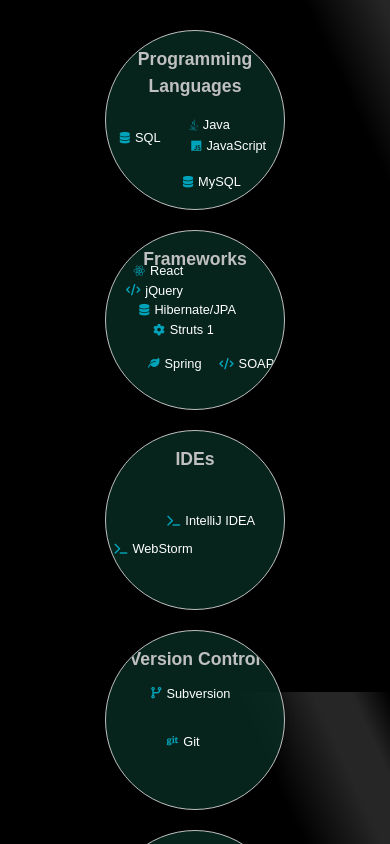
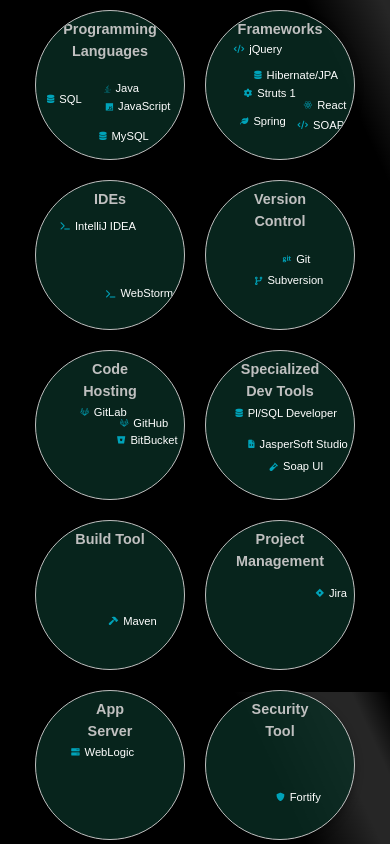
Before and after one commit to ethan5191/portfolio_v2, a Next.js app: page / in a window 390 px wide. Shown: the part 6060-6904 px from the top of the page. Built offline with nearby package versions, Linux system fonts and the light colour scheme.

Commit message:
Adjusted circles styles to have them overlap. Added hover effects on desktop to give them focus

```diff
--- a/app/components/skills2/SkillsSection2.tsx
+++ b/app/components/skills2/SkillsSection2.tsx
@@ -1,29 +1,80 @@
 'use client';
 
-import React, { useEffect, useRef } from 'react';
+import React, {useEffect, useRef} from 'react';
 import styles from './skillsSection2.module.css';
 import sectionStyles from "@/app/components/shared/sectionContent.module.css";
 
 import ToolGroupCircle from './ToolGroupCircle';
 
-interface Tool { name: string; iconClass?: string; }
+interface Tool {
+    name: string;
+    iconClass?: string;
+}
+
 interface ToolGroupData {
     header: string[];
     tools: Tool[];
+    modifierClassName?: string;
 }
 
 const toolGroupsData: ToolGroupData[] = [
-    { header: ['Programming', 'Languages'], tools: [ { name: 'Java', iconClass: 'fab fa-java' }, { name: 'SQL', iconClass: 'fas fa-database' }, { name: 'JavaScript', iconClass: 'fab fa-js' }, { name: 'MySQL', iconClass: 'fas fa-database'}], },
-    { header: ['Frameworks'], tools: [ { name: 'Spring', iconClass: 'fas fa-leaf' }, { name: 'Struts 1', iconClass: 'fas fa-cog' }, { name: 'Hibernate/JPA', iconClass: 'fas fa-database' }, { name: 'SOAP', iconClass: 'fas fa-code'}, { name: 'jQuery', iconClass: 'fas fa-code'}, { name: 'React', iconClass: 'fab fa-react'}], },
-    { header: ['IDEs'], tools: [ { name: 'IntelliJ IDEA', iconClass: 'fas fa-terminal' }, { name: 'WebStorm', iconClass: 'fas fa-terminal' }, ], },
-    { header: ['Version Control'], tools: [ { name: 'Git', iconClass: 'fab fa-git' }, { name: 'Subversion', iconClass: 'fas fa-code-branch' }, ] },
-    { header: ['Code Hosting'], tools: [ { name: 'GitLab', iconClass: 'fab fa-gitlab' }, { name: 'BitBucket', iconClass: 'fab fa-bitbucket' }, { name: 'GitHub', iconClass: 'fab fa-gitlab' }], },
-    { header: ['Specialized', 'Dev Tools'], tools: [ { name: 'JasperSoft Studio', iconClass: 'fas fa-file-code' }, { name: 'Pl/SQL Developer', iconClass: 'fas fa-database' }, { name: 'Soap UI', iconClass: 'fas fa-vial' }, ], },
-    { header: ['Build Tool'], tools: [ { name: 'Maven', iconClass: 'fas fa-hammer' }], },
-    { header: ['Project', 'Management'], tools: [ { name: 'Jira', iconClass: 'fab fa-jira' }], },
-    { header: ['App Server'], tools: [ { name: 'WebLogic', iconClass: 'fas fa-server' }], },
-    { header: ['Security Tool'], tools: [ { name: 'Fortify', iconClass: 'fas fa-shield-alt' }], },
-    { header: ['Methodologies'], tools: [ { name: 'Agile', iconClass: 'fas fa-tasks' }, { name: 'Scrum', iconClass: 'fas fa-users' }], }
+    {
+        header: ['Programming', 'Languages'],
+        tools: [{name: 'Java', iconClass: 'fab fa-java'}, {
+            name: 'SQL',
+            iconClass: 'fas fa-database'
+        }, {name: 'JavaScript', iconClass: 'fab fa-js'}, {name: 'MySQL', iconClass: 'fas fa-database'}],
+        modifierClassName: 'languagesCircle',
+    },
+    {
+        header: ['Frameworks'],
+        tools: [{name: 'Spring', iconClass: 'fas fa-leaf'}, {
+            name: 'Struts 1',
+            iconClass: 'fas fa-cog'
+        }, {name: 'Hibernate/JPA', iconClass: 'fas fa-database'}, {
+            name: 'SOAP',
+            iconClass: 'fas fa-code'
+        }, {name: 'jQuery', iconClass: 'fas fa-code'}, {name: 'React', iconClass: 'fab fa-react'}],
+        modifierClassName: 'frameworksCircle',
+    },
+    {
+        header: ['IDEs'],
+        tools: [{name: 'IntelliJ IDEA', iconClass: 'fas fa-terminal'}, {
+            name: 'WebStorm',
+            iconClass: 'fas fa-terminal'
+        },],
+        modifierClassName: 'idesCircle',
+    },
+    {
+        header: ['Version Control'],
+        tools: [{name: 'Git', iconClass: 'fab fa-git'}, {name: 'Subversion', iconClass: 'fas fa-code-branch'},],
+        modifierClassName: 'vcCircle',
+    },
+    {
+        header: ['Code Hosting'],
+        tools: [{name: 'GitLab', iconClass: 'fab fa-gitlab'}, {
+            name: 'BitBucket',
+            iconClass: 'fab fa-bitbucket'
+        }, {name: 'GitHub', iconClass: 'fab fa-gitlab'}],
+        modifierClassName: 'codeHostingCircle',
+    },
+    {
+        header: ['Specialized', 'Dev Tools'],
+        tools: [{name: 'JasperSoft Studio', iconClass: 'fas fa-file-code'}, {
+            name: 'Pl/SQL Developer',
+            iconClass: 'fas fa-database'
+        }, {name: 'Soap UI', iconClass: 'fas fa-vial'},],
+        modifierClassName: 'specializedCircle',
+    },
+    {header: ['Build Tool'], tools: [{name: 'Maven', iconClass: 'fas fa-hammer'}], modifierClassName: 'buildCircle',},
+    {header: ['Project', 'Management'], tools: [{name: 'Jira', iconClass: 'fab fa-jira'}], modifierClassName: 'pmCircle',},
+    {header: ['App Server'], tools: [{name: 'WebLogic', iconClass: 'fas fa-server'}], modifierClassName: 'appServerCircle',},
+    {header: ['Security Tool'], tools: [{name: 'Fortify', iconClass: 'fas fa-shield-alt'}], modifierClassName: 'securityCircle',},
+    {
+        header: ['Methodologies'],
+        tools: [{name: 'Agile', iconClass: 'fas fa-tasks'}, {name: 'Scrum', iconClass: 'fas fa-users'}],
+        modifierClassName: 'agileCircle',
+    }
 ];
 
 const SkillsSection = () => {
@@ -32,7 +83,12 @@ const SkillsSection = () => {
     useEffect(() => {
         console.log("useEffect running. circlesContainerRef.current:", circlesContainerRef.current);
 
-        const checkCollision = (rect1: { top: number; left: number; right: number; bottom: number; }, rect2: { top: number; left: number; right: number; bottom: number; }) => {
+        const checkCollision = (rect1: { top: number; left: number; right: number; bottom: number; }, rect2: {
+            top: number;
+            left: number;
+            right: number;
+            bottom: number;
+        }) => {
 
             return !(
                 rect1.right < rect2.left ||
@@ -103,7 +159,7 @@ const SkillsSection = () => {
                             Math.pow(potentialItemLeft + itemWidth / 2 - circleCenterX, 2) +
                             Math.pow(potentialItemTop + itemHeight / 2 - circleCenterY, 2)
                         );
-                        const itemHalfDiagonal = Math.sqrt(Math.pow(itemWidth/2, 2) + Math.pow(itemHeight/2, 2));
+                        const itemHalfDiagonal = Math.sqrt(Math.pow(itemWidth / 2, 2) + Math.pow(itemHeight / 2, 2));
                         const isInsideCircle = (distFromCircleCenterToItemCenter + itemHalfDiagonal) <= circleRadius;
                         let hasCollision = false;
                         const potentialItemRect = {
@@ -148,7 +204,9 @@ const SkillsSection = () => {
             });
         };
         const animationFrameId = requestAnimationFrame(setRandomPositions);
-        const handleResize = () => { requestAnimationFrame(setRandomPositions); };
+        const handleResize = () => {
+            requestAnimationFrame(setRandomPositions);
+        };
         window.addEventListener('resize', handleResize);
 
         return () => {
@@ -167,6 +225,7 @@ const SkillsSection = () => {
                         key={group.header.join(' ')}
                         headerText={group.header}
                         tools={group.tools}
+                        modifierClassName={group.modifierClassName}
                     />
                 ))}
             </div>
--- a/app/components/skills2/ToolGroupCircle.tsx
+++ b/app/components/skills2/ToolGroupCircle.tsx
@@ -9,12 +9,13 @@ interface Tool {
 interface ToolGroupCircleProps {
     headerText: string[];
     tools: Tool[];
+    modifierClassName?: string;
 }
 
-const ToolGroupCircle: React.FC<ToolGroupCircleProps> = ({headerText, tools /* , modifierClassName */}) => {
+const ToolGroupCircle: React.FC<ToolGroupCircleProps> = ({headerText, tools , modifierClassName}) => {
 
     return (
-        <div className={styles.toolGroupCircle}>
+        <div className={`${styles.toolGroupCircle} ${modifierClassName ? styles[modifierClassName] : ''}`}>
             <div className={styles.groupHeader}>
                 <h3>
                     {headerText.map((line, index) => (
--- a/app/components/skills2/skillsSection2.module.css
+++ b/app/components/skills2/skillsSection2.module.css
@@ -5,82 +5,170 @@
 }
 
 .toolCirclesContainer {
-    display: flex;
-    flex-wrap: wrap;
-    gap: 30px;
-    justify-content: center;
-    align-items: center;
+    /* Remove Flexbox properties that prevent overlap */
+    display: block; /* Change from flex */
+    flex-wrap: wrap; /* Remove */
+    gap: 30px; /* Remove */
+    justify-content: center; /* Remove */
+    align-items: center; /* Remove */
+
+    position: relative; /* Needed so absolute children position relative to this container */
     margin-top: 40px;
+    /* Define a height or min-height that is large enough to contain all absolutely positioned circles */
+    /* Adjust this value based on how far down your lowest circle is positioned */
+    min-height: 800px; /* Example min-height - Adjust as needed */
+    width: 100%; /* Allow container to take full width */
+    /* If you want the container itself centered and not span full width: */
+    /* max-width: 1200px; */
+    /* margin-left: auto; margin-right: auto; */
 }
 
-.toolGroupCircle {
+
+/* *** Styles for the Tool Group Circle Container (Applied to all circles) *** */
+.toolGroupCircle { /* Style the container div into a circle */
     width: 225px;
     height: 225px;
     border-radius: 50%;
     border: 1px solid #C0C0C0;
     background-color: rgba(9, 46, 36, 0.8);
     box-shadow: 0 4px 8px rgba(0, 0, 0, 0.3);
-    position: relative;
+    /* *** Position circles absolutely within their container (.toolCirclesContainer) *** */
+    position: absolute; /* Change from static or relative */
+    /* Remove margin as absolute positioning uses top/left */
     margin: 0;
     overflow: hidden;
     padding-top: 2px;
+    /* Add transitions for smooth hover effects */
+    transition: border-color 0.3s ease, box-shadow 0.3s ease, transform 0.3s ease, z-index 0s ease 0.3s; /* z-index transition needs a delay to work correctly when moving away */
+    z-index: 0; /* Default stacking order */
 }
 
+/* *** Add Modifier Classes for Positioning Each Circle *** */
+/* These classes will set the top and left position for each specific circle */
+/* Adjust these top/left values to create your desired overlapped layout */
+.languagesCircle { height: 300px; width: 300px; top: 0; left: 485px; z-index: 1; } /* Programming Languages */
+.frameworksCircle { top: 200px; left: 865px; z-index: 4; } /* Frameworks */
+.idesCircle { top: 30px; left: 745px; z-index: 2; } /* IDEs (Highest z-index in this cluster) */
+
+.specializedCircle { top: 45px; left: 940px; z-index: 3; } /* Specialized Dev Tools */
+.agileCircle { top: 10px; left: 90px; z-index: 1; }
+.pmCircle { top: 200px; left: 0; z-index: 2; } /* Project Management */
+
+.securityCircle { top: 30px; left: 290px; z-index: 2; } /* Security Tool */
+.vcCircle { top: 210px; left: 550px; z-index: 5; } /* Version Control */
+.codeHostingCircle { top: 210px; left: 360px; z-index: 5; } /* Code Hosting */
+.appServerCircle { top: 220px; left: 200px; z-index: 4; } /* Application Server */
+.buildCircle { top: 165px; left: 700px; z-index: 5; } /* Build Tool */
+
+/* *** Hover Effect for Circle Focus *** */
+/* Apply styles when a tool group circle is hovered */
+.toolGroupCircle:hover {
+    z-index: 10; /* Bring the hovered circle to the front */
+    border-color: #00A3B9; /* Highlight border color (Teal Accent) */
+    box-shadow: 0 8px 20px rgba(0, 0, 0, 0.6); /* Stronger shadow on hover */
+    transform: scale(1.08); /* Slightly enlarge the circle on hover */
+    /* Adjust transition for z-index when hovering */
+    transition: border-color 0.3s ease, box-shadow 0.3s ease, transform 0.3s ease, z-index 0s ease 0s; /* z-index changes immediately when hovered */
+}
+
+
+/* Styles for the group header (keep this as is) */
 .groupHeader {
-
-    position: absolute;
+    position: absolute; /* Needs to be absolute to position within the circle */
     top: 20px;
     left: 50%;
     transform: translateX(-50%);
-
     color: #C0C0C0;
     font-size: 1.2em;
     font-weight: bold;
-    z-index: 1;
+    z-index: 1; /* Ensure header is above tool items within the circle */
     text-align: center;
     white-space: nowrap;
 }
 
+/* Styles for individual tool items (keep this as is) */
 .toolItem {
-    position: absolute;
-    top: 80px;
-    left: 50px;
-
+    position: absolute; /* Needs to be absolute for random positioning within the circle */
+    /* top and left will be set by JS */
     color: #ffffff;
     font-size: 0.9em;
     font-weight: normal;
-    z-index: 0;
+    z-index: 0; /* Below header */
     display: flex;
     align-items: center;
     gap: 5px;
 }
 
+/* Style for the icon within a tool item (keep this as is) */
 .toolItem i {
     color: #00A3B9;
     font-size: 1em;
 }
 
+/* *** Mobile Adjustments - IMPORTANT! *** */
 @media (max-width: 768px) {
+    /* Revert container to a non-absolute layout like Flexbox (column) on mobile */
     .toolCirclesContainer {
-        gap: 20px;
+        display: flex; /* Use flexbox */
+        flex-direction: row; /* Arrange circles in rows (they will wrap) */
+        flex-wrap: wrap; /* Allow circles to wrap to the next row if they don't fit */
+        justify-content: center; /* Center rows horizontally within the container */
+        align-items: center; /* Center items within their rows vertically */
+        position: static; /* Remove absolute positioning context from container */
+        min-height: auto; /* Remove fixed desktop min-height */
+        gap: 20px; /* Gap between circles */
+        margin-top: 20px; /* Adjust top margin */
+        padding-left: 10px; /* Add some horizontal padding */
+        padding-right: 10px;
+        box-sizing: border-box; /* Include padding in element's total width/height */
     }
 
+    /* Individual circles: Static in the flex flow, BUT keep position: relative */
     .toolGroupCircle {
-        width: 180px;
-        height: 180px;
-        margin: 0;
+        /* Set a fixed width and height for the circles on mobile */
+        /* Choose a width that allows two circles to fit side-by-side within the 768px range, */
+        /* considering the gap and padding. A width of 150px with 20px gap and 10px padding */
+        /* results in (150*2) + (1*20) + (2*10) = 300 + 20 + 20 = 340px needed horizontally for 2 circles. */
+        /* This fits well within 768px, and even within many screens narrower than that. */
+        width: 150px; /* Adjust this value if you want them bigger or smaller */
+        height: 150px;
+        margin: 0; /* Remove auto margin from single column view if it was set */
+        position: relative; /* <<< CRITICAL: Keep relative for item positioning within the circle */
+        top: auto; /* Ensure these override desktop absolute positions */
+        left: auto; /* Ensure these override desktop absolute positions */
+        transform: none !important; /* Override potential hover transform */
+        box-shadow: 0 4px 8px rgba(0, 0, 0, 0.3); /* Keep default shadow */
+        z-index: auto; /* Revert hover z-index effect */
+        transition: none !important; /* Disable transitions on mobile */
+        padding-top: initial; /* Revert padding-top if needed */
     }
 
+    /* Modifier classes: Ensure they override desktop absolute positioning ONLY */
+    /* They should NOT interfere with the position: relative on .toolGroupCircle */
+    .vcCircle, .codeHostingCircle, .idesCircle, .specializedCircle,
+    .buildCircle, .pmCircle, .appServerCircle, .securityCircle,
+    .languagesCircle, .frameworksCircle, .agileCircle {
+        top: auto !important; /* Override desktop absolute top */
+        left: auto !important; /* Override desktop absolute left */
+        /*position: static !important; !* <<< Explicitly set to static in Flexbox flow *!*/
+        z-index: auto !important; /* Revert z-index from desktop */
+    }
+
+    /* Header and Tool items: Adjust font sizes for smaller circles */
     .groupHeader {
-        font-size: 1.1em;
-        top: 15px;
+        font-size: 0.9em; /* Smaller header font size */
+        top: 8px; /* Adjust header position within the smaller circle */
+        left: 50%;
+        transform: translateX(-50%);
+        white-space: normal; /* Allow text to wrap */
     }
 
     .toolItem {
-        font-size: 0.8em;
+        font-size: 0.7em; /* Smaller tool item text font size */
+        position: absolute; /* Keep absolute relative to .toolGroupCircle */
     }
 
     .toolItem i {
-        font-size: 0.9em;
+        font-size: 0.75em; /* Smaller icon size */
     }
 }
```
